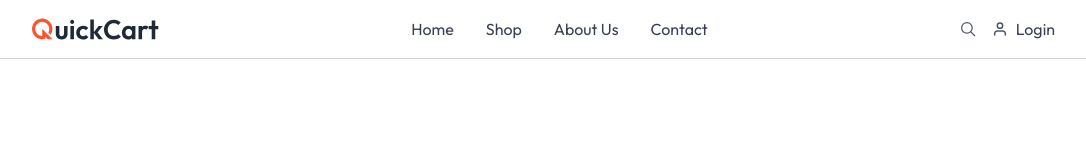
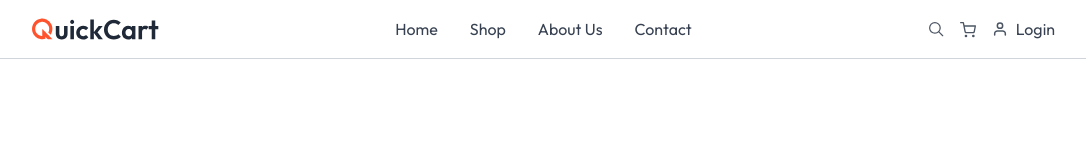
Before and after one commit to SiSaina/Project-11, a Next.js app: page /about in a window 1280 px wide. Shown: the top 160 px of the page, without its empty margins (97-1183 px from the left). Built offline with nearby package versions, Linux system fonts and the light colour scheme.

Commit message:
new version

```diff
--- a/app/profile/page.jsx
+++ b/app/profile/page.jsx
@@ -85,7 +85,7 @@ const ProfilePage = () => {
                                     ))}
                                 </ul>
                             </div>
-                            <div className='mt-6'>
+                            <div className='mt-6 flex gap-4'>
                                 <button
                                     className='px-4 py-2 bg-blue-700 text-white rounded-xl shadow-md hover:bg-blue-800 transition-all'
                                     onClick={() => router.push('/add-address')}
--- a/components/Navbar.jsx
+++ b/components/Navbar.jsx
@@ -7,7 +7,7 @@ import Image from "next/image";
 
 const Navbar = () => {
 
-  const { userData, isSeller, router } = useAppContext();
+  const { userData, isSeller, router, cartItems } = useAppContext();
 
   return (
     <nav className="flex items-center justify-between px-6 md:px-16 lg:px-32 py-3 border-b border-gray-300 text-gray-700">
@@ -29,6 +29,21 @@ const Navbar = () => {
 
       <ul className="hidden md:flex items-center gap-4 ">
         <Image className="w-4 h-4" src={assets.search_icon} alt="search icon" />
+        {cartItems ? (
+          <div className="relative">
+            <button onClick={() => router.push('/cart')}>
+              <Image className="w-4 h-4 mt-2" src={assets.cart_icon} alt="cart icon" />
+              {Object.keys(cartItems).length > 0 && (
+                <span className="absolute -top-1 -right-1 bg-orange-600 text-white text-xs font-medium px-1 rounded-full">
+                  {Object.keys(cartItems).length}
+                </span>
+              )}
+            </button>
+          </div>
+        ) : (
+          <div></div>
+        )}
+
         {userData ? (
           <button onClick={() => router.push('/profile')} className="flex items-center gap-2 hover:text-gray-900 transition">
             <Image src={assets.user_icon} alt="user icon" />
--- a/components/OrderSummary.jsx
+++ b/components/OrderSummary.jsx
@@ -6,7 +6,7 @@ import React, { useEffect, useState } from "react";
 
 const OrderSummary = () => {
 
-  const { userData, currency, router, getCartCount, getCartAmount, cartItems } = useAppContext()
+  const { userData, currency, router, getCartCount, getCartAmount, cartItems, setCartItems } = useAppContext()
   const [selectedAddress, setSelectedAddress] = useState(null);
   const [isDropdownOpen, setIsDropdownOpen] = useState(false);
 
@@ -49,6 +49,7 @@ const OrderSummary = () => {
       setLoading(false);
       router.push("/all-products");
       setSelectedAddress(null);
+      setCartItems({});
     } catch (error) {
       console.error("Failed to create order:", error);
       alert("Failed to place order. Please try again.");
```
Also changed, not shown: app/cart/page.jsx (line endings or trailing spaces).
